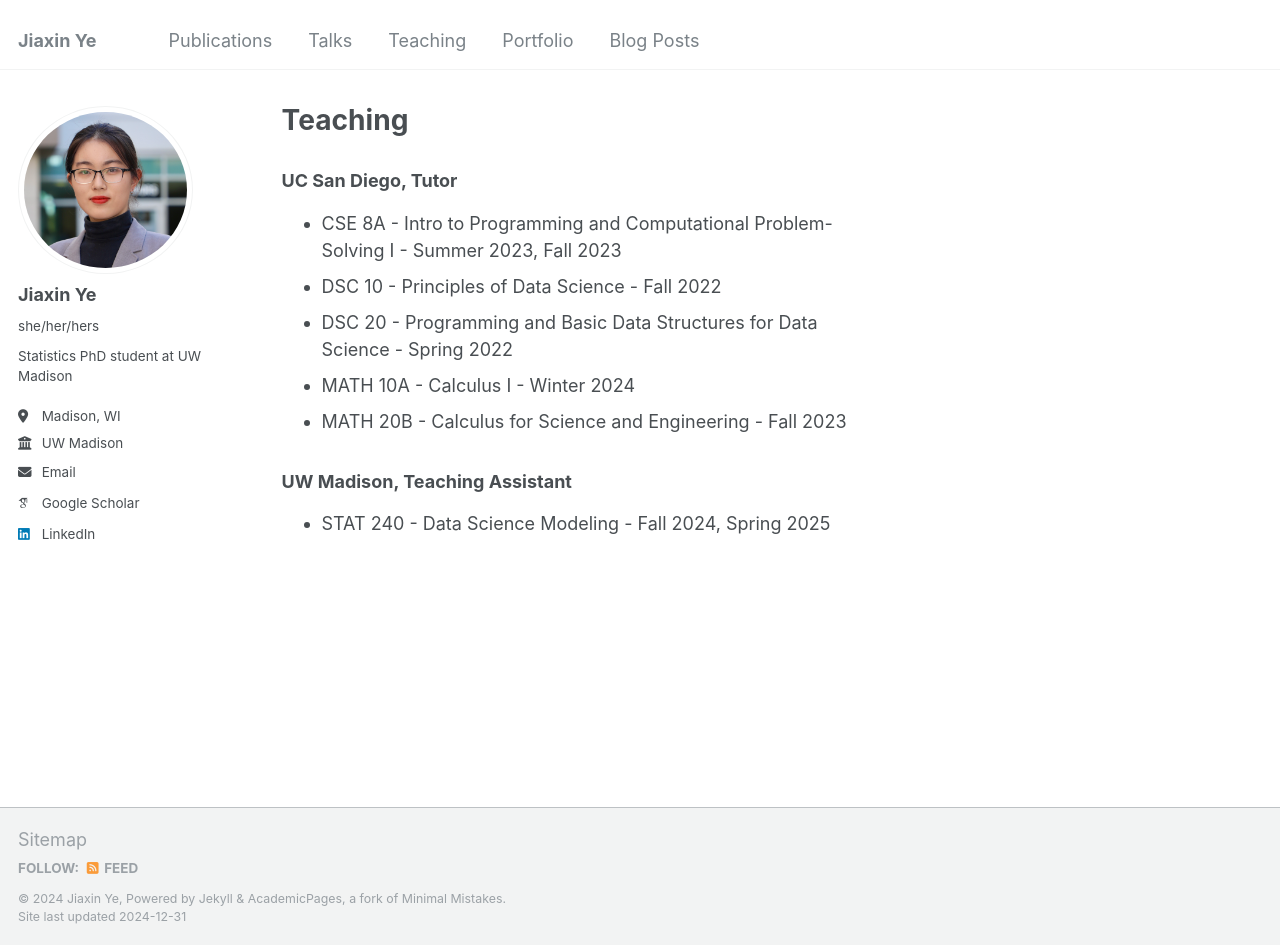
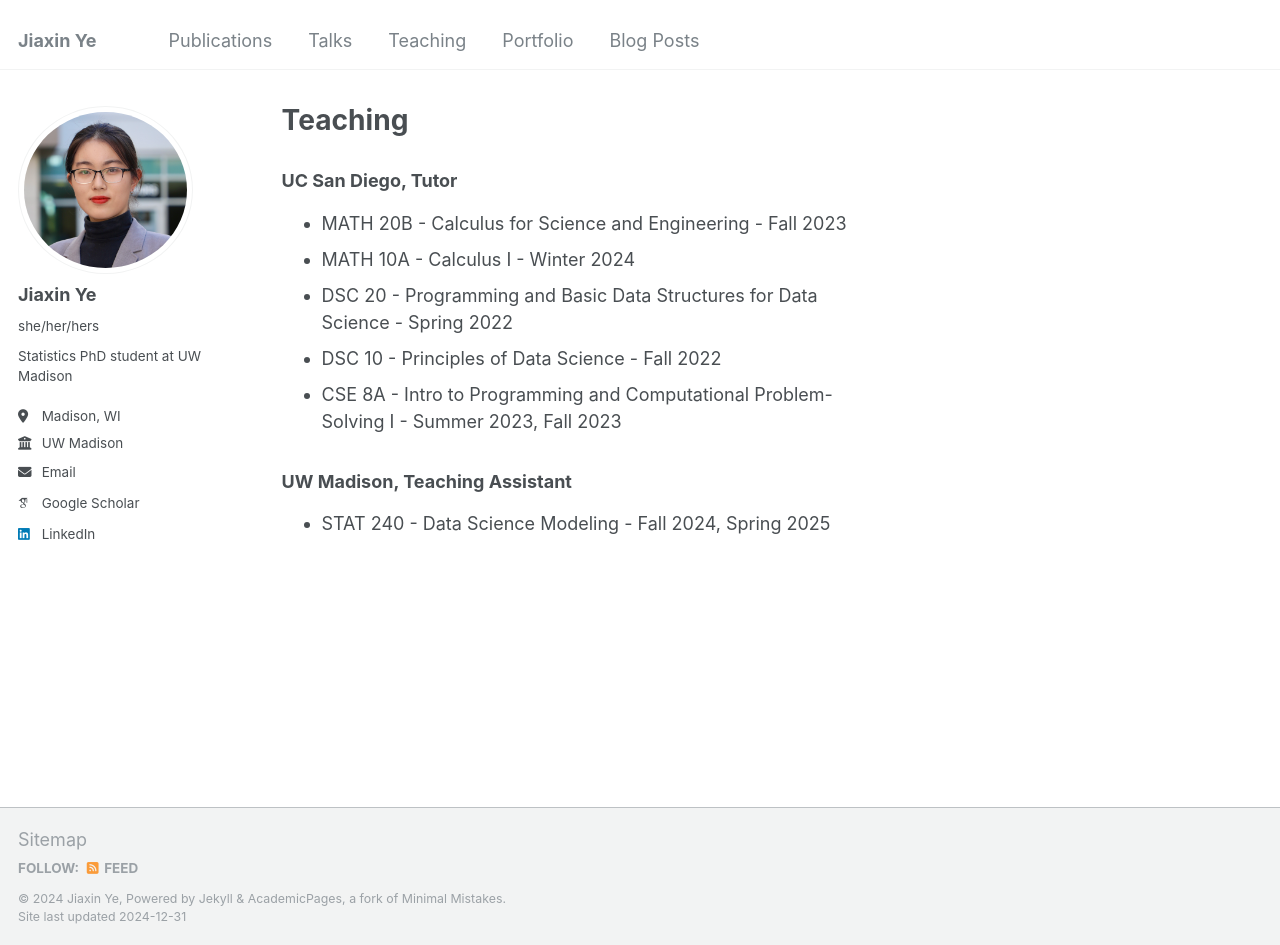
Before and after one commit to jiaxin-yeah/jiaxin-yeah.github.io, a Jekyll site: the page built from _pages/teaching.html, in a window 1280 px wide and 945 px high. Built offline with Jekyll 4.4.1, drawn with Linux system fonts in a browser that asks for light colours; some web fonts are replaced.

Commit message:
change teaching order

```diff
--- a/_includes/archive-single-teaching.html
+++ b/_includes/archive-single-teaching.html
@@ -28,7 +28,7 @@
 
     <h3>UC San Diego, Tutor</h3>
     <ul>
-      {% for post in site.teaching %}
+      {% for post in site.teaching reversed %}
         {% if post.institution == "UC San Diego" %}
           <li>{{ post.title }} - {{ post.semester }}</li>
         {% endif %}
@@ -37,7 +37,7 @@
 
     <h3>UW Madison, Teaching Assistant</h3>
     <ul>
-      {% for post in site.teaching %}
+      {% for post in site.teaching reversed %}
         {% if post.institution == "UW Madison" %}
           <li>{{ post.title }} - {{ post.semester }}</li>
         {% endif %}
```
